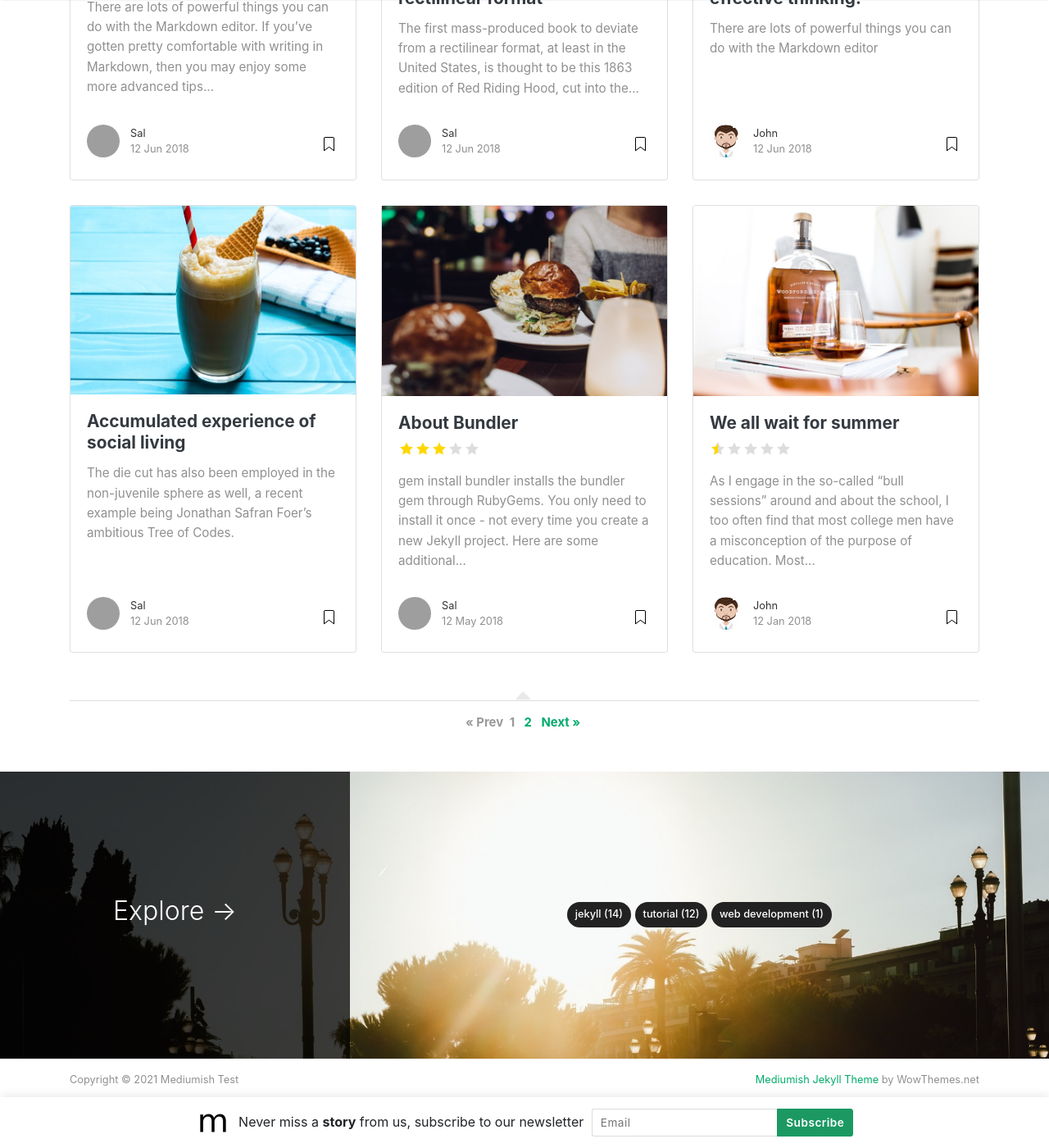
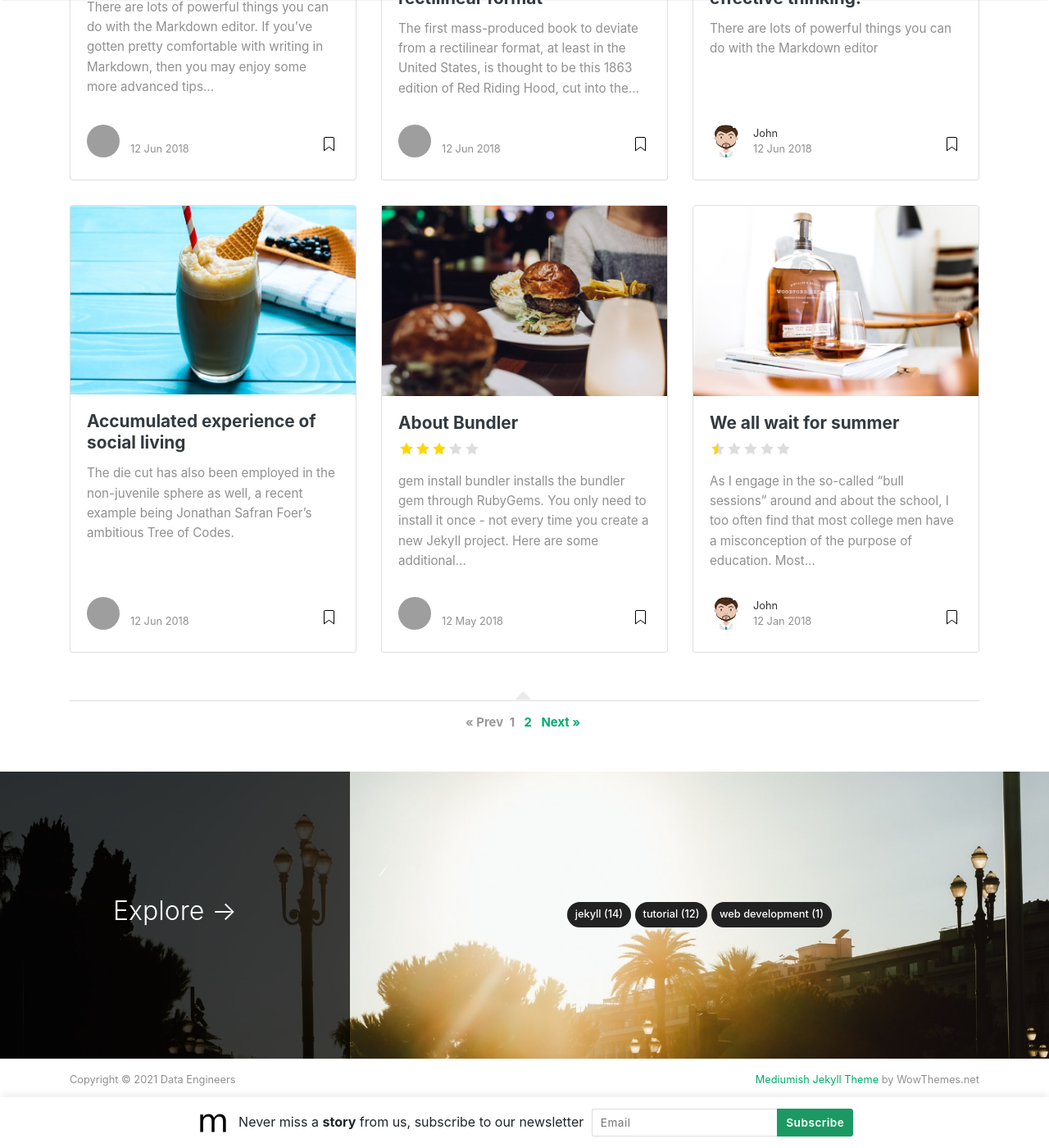
Before and after one commit to ares-b/blog, a Jekyll site: the page built from index.html, in a window 1280 px wide and 1400 px high, scrolled down 1040 px. Shown: the whole window at 82% size. Built offline with Jekyll 4.4.1, drawn with Linux system fonts in a browser that asks for light colours; nearby versions of some CDN libraries; the list of posts is cut into pages by our own code; some of the changed text lies outside the part shown; grey boxes are pictures that could not be loaded.

Commit message:
Update _config.yml

```diff
--- a/_config.yml
+++ b/_config.yml
@@ -1,6 +1,6 @@
 # Site
-name: "Mediumish Test"
-title: "Mediumish"
+name: "Data Engineers"
+title: "Data Engineers Blog"
 description: "Jekyll template, Medium styled, free for bloggers."
 logo: 'assets/images/logo.png'
 favicon: 'assets/images/logo.png'
@@ -13,13 +13,13 @@
 
 # Authors
 authors:
-  sal:
-    name: Sal
-    display_name: Sal
+  ares:
+    name: Arslane BAHLEL
+    display_name: Arès
     gravatar: e56154546cf4be74e393c62d1ae9f9d4
-    email: wowthemesnet@gmail.com
-    web: https://www.wowthemes.net
-    twitter: https://twitter.com/wowthemesnet
+    email: arslane.bahlel@gmail.com
+    web: https://dataengineers.me
+    linkedin: https://www.linkedin.com/in/arslane-bahlel/
     description: "Author of Mediumish, a Bootstrap Medium styled template available for WordPress, HTML, Ghost and Jekyll. You are currently previewing Jekyll template demo."
   john:
     name: John
```
